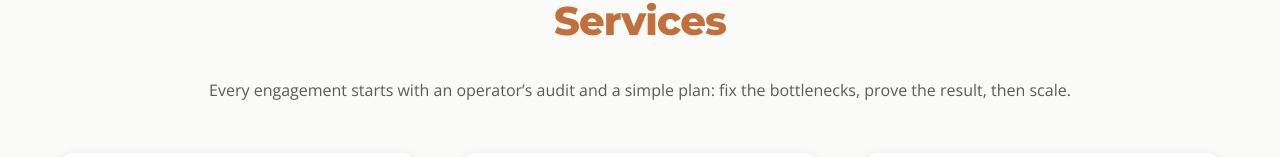
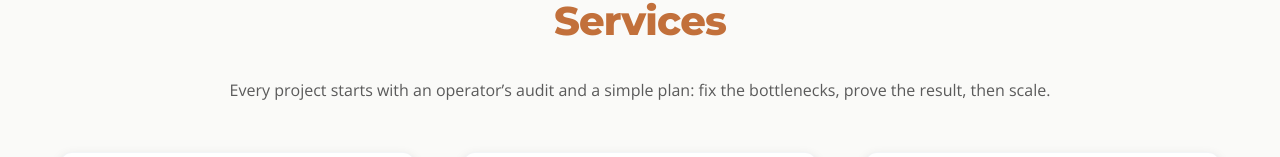
Before and after one commit to Speckledorked/tre-coleman-site, a plain HTML site: page services.html in a window 1280 px wide. Shown: the part 132-289 px from the top of the page. Drawn offline with nearby package versions, Linux system fonts and the light colour scheme.

Commit message:
Make services page less corporate - friendlier terminology

```diff
--- a/services.html
+++ b/services.html
@@ -134,7 +134,7 @@
       <div class="container">
         <h1 class="text-center mb-2">Services</h1>
         <p class="text-center mb-2">
-          Every engagement starts with an operator’s audit and a simple plan: fix
+          Every project starts with an operator’s audit and a simple plan: fix
           the bottlenecks, prove the result, then scale.
         </p>
         <div class="pillars">
```
